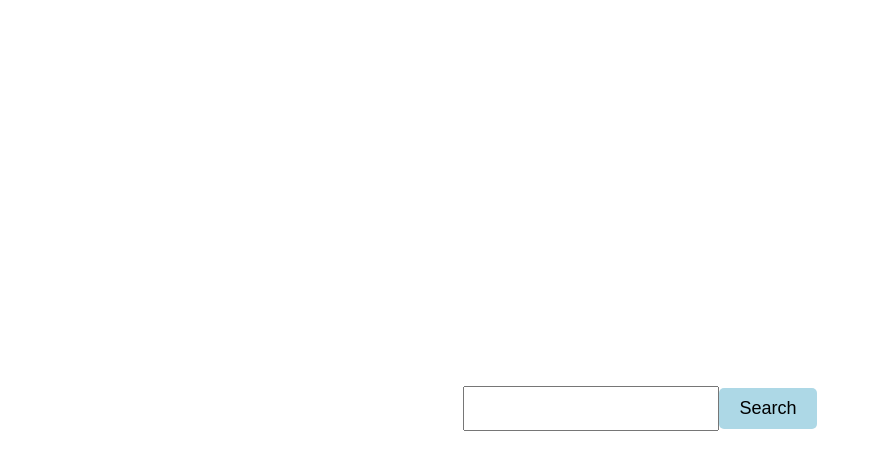
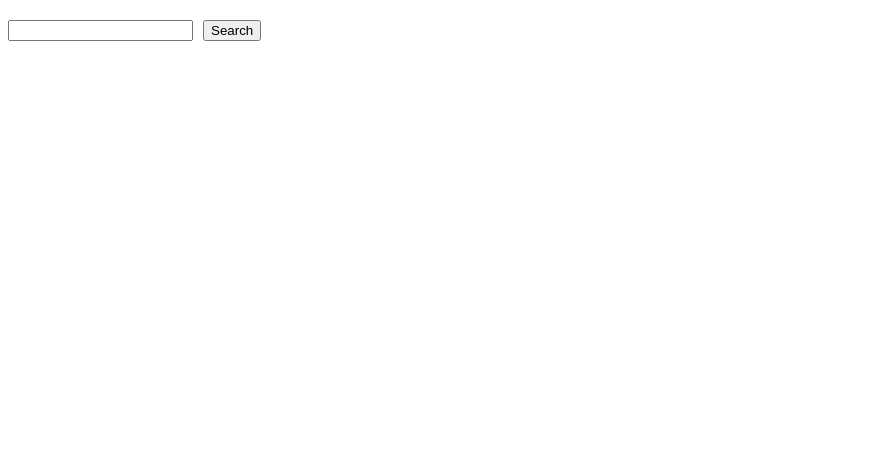
Before and after one commit to qatuno7/new, a plain HTML site: page index.html in a window 1280 px wide. Shown: the whole page, without its empty margins (0-872 px from the left). Drawn offline with Linux system fonts and the light colour scheme.

Commit message:
Update style.css

```diff
--- a/style.css
+++ b/style.css
@@ -1,30 +1,14 @@
 #search-form {
   display: flex;
+  justify-content: flex-start;
   align-items: center;
-  justify-content: center;
-  height: 100vh;
-  font-family: sans-serif;
+  margin: 20px 0;
 }
 
-input[type="text"] {
-  padding: 10px;
-  font-size: 18px;
-}
-
-button[type="submit"] {
-  padding: 10px 20px;
-  font-size: 18px;
-  background-color: lightblue;
-  border: none;
-  border-radius: 5px;
-  cursor: pointer;
+#search-bar {
+  margin-right: 10px;
 }
 
 #results-container {
-  display: flex;
-  align-items: center;
-  justify-content: center;
-  height: 100vh;
-  font-family: sans-serif;
-  font-size: 18px;
+  margin-top: 20px;
 }
```
